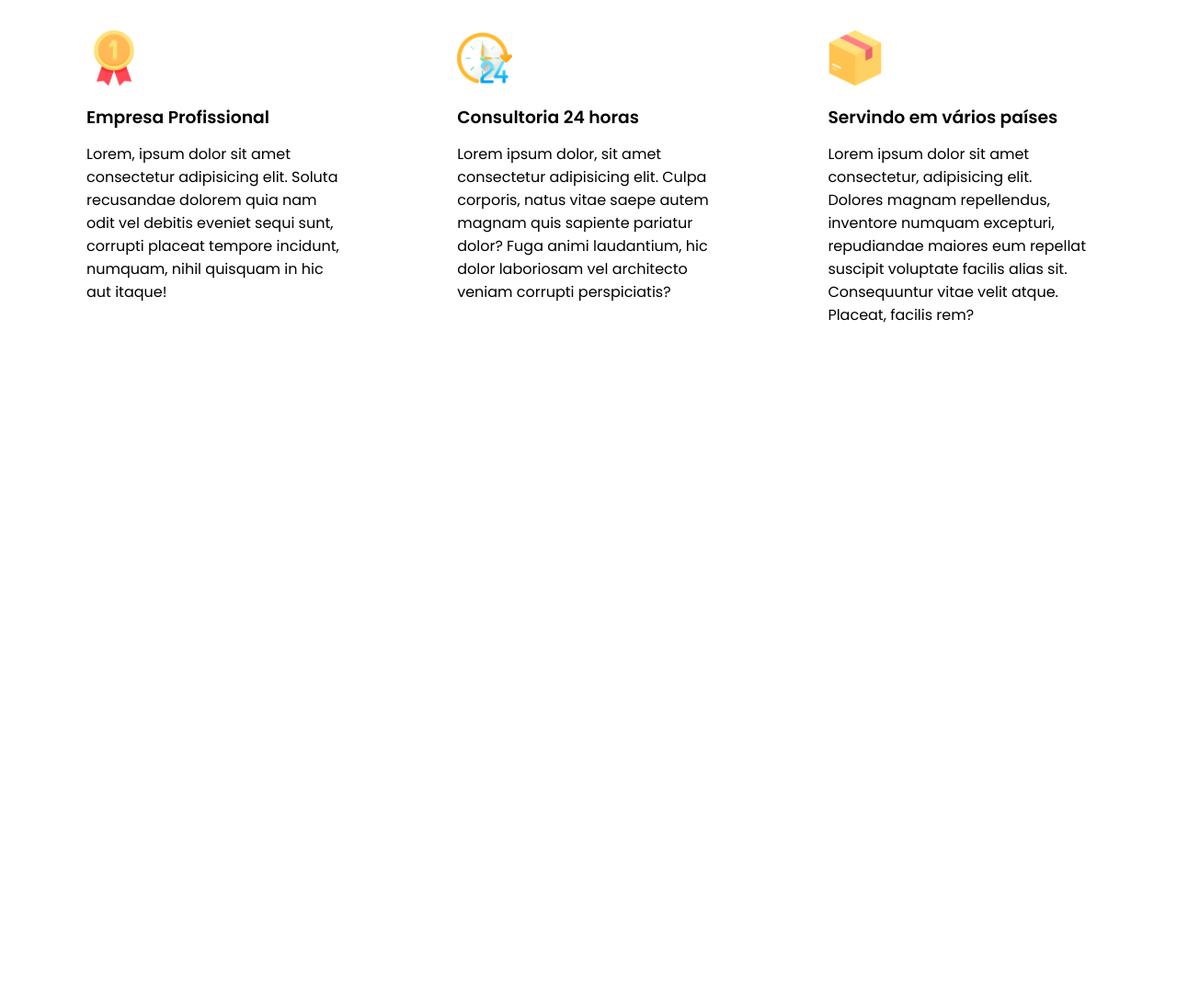
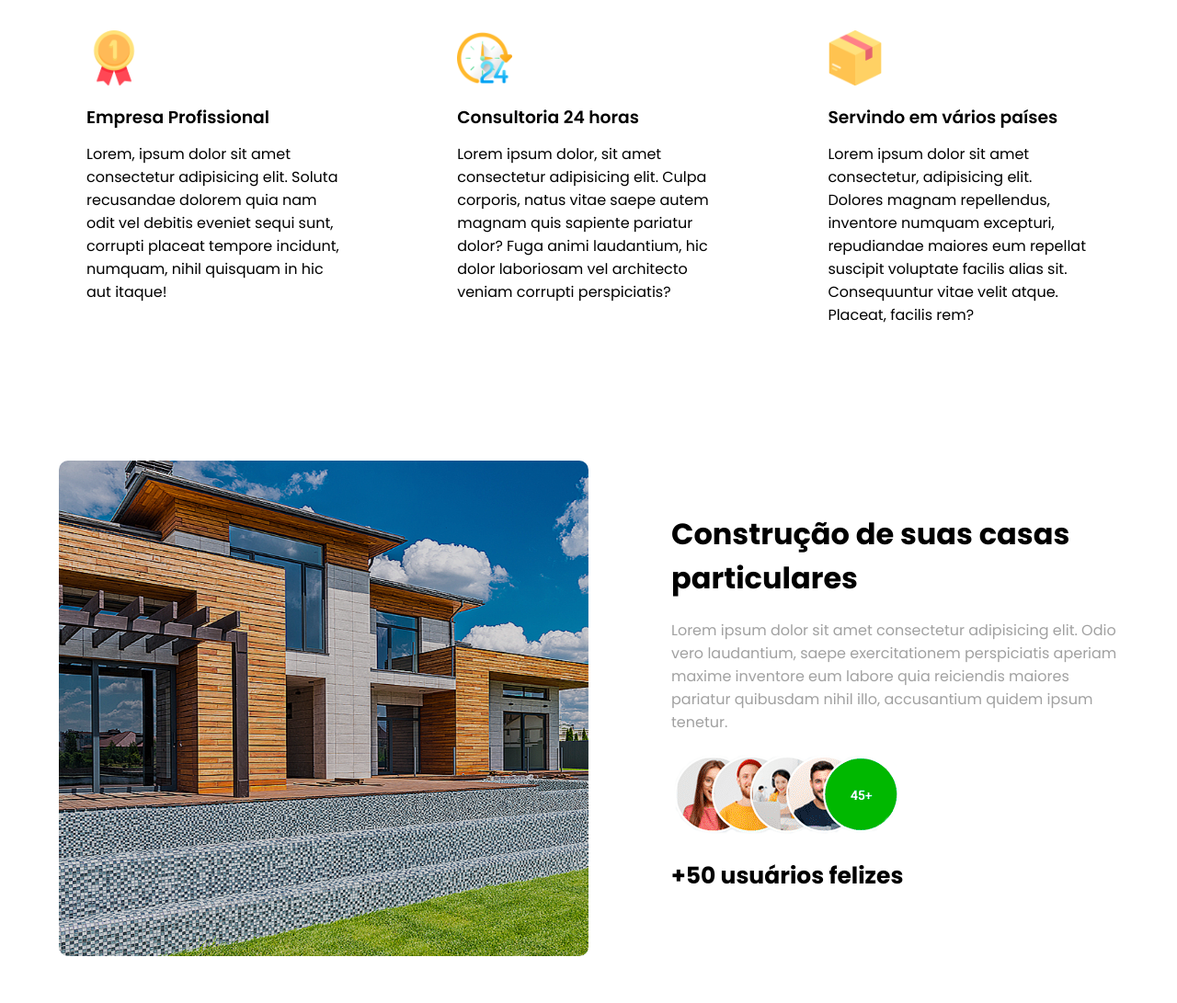
Before and after one commit to Hevelon/website-responsive, a plain HTML site: page index.html in a window 1280 px wide. Shown: the part 816-1907 px from the top of the page at 92% size. Before the commit the page ends 1274 px from the top, so only its background shows below. Drawn offline with Linux system fonts and the light colour scheme.

Commit message:
add Section Description

```diff
--- a/css/style.css
+++ b/css/style.css
@@ -159,6 +159,45 @@ main .container{
     margin: 13px 0;
     font-weight: 600;
 }
+
+/* Section Description */
+.description .container{
+    display: flex;
+    align-items: center;
+}
+
+.description .house-img{
+    width: 50%;
+
+}
+
+.description .house-img img{
+    width: 100%;
+    border-radius: 10px;
+}
+
+.description .house-text{
+    width: 50%;
+    padding-left: 90px;
+}
+
+.description .house-text h2{
+    font-size: 2em;
+}
+
+.description .house-text p{
+    margin: 20px 0;
+    color: var(--color-p);
+}
+
+.description .house-text p b{
+    color: black;
+    font-size: 25px;
+}
+
+/* End Section Description */
+
+
 /* responsivo */
 @media (max-width: 960px){
     .menu-icon{
--- a/index.html
+++ b/index.html
@@ -109,6 +109,27 @@
             </div>
         </div>
     </section>
+    <!-- Section Description -->
+    <section class="description">
+        <div class="container">
+            <div class="house-img">
+                <img src="img/casa.png" alt="casa">
+            </div>
+            <div class="house-text">
+                <h2>Construção de suas casas particulares</h2>
+                <p>
+                    Lorem ipsum dolor sit amet consectetur adipisicing elit. Odio vero laudantium, saepe exercitationem perspiciatis aperiam maxime inventore eum labore quia reiciendis maiores pariatur quibusdam nihil illo, accusantium quidem ipsum tenetur.
+                </p>
+                <img src="/img/user-happy.png" alt="clientes">
+                <p>
+                    <b>+50 usuários felizes</b>
+                </p>
+            </div>
+        </div>
+    </section>
+
+    <!-- End section description -->
+
     <!-- end diferenciais -->
     <script src="js/main.js"></script>
 </body>
```
